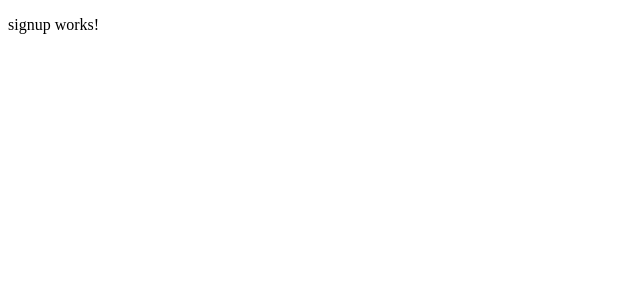
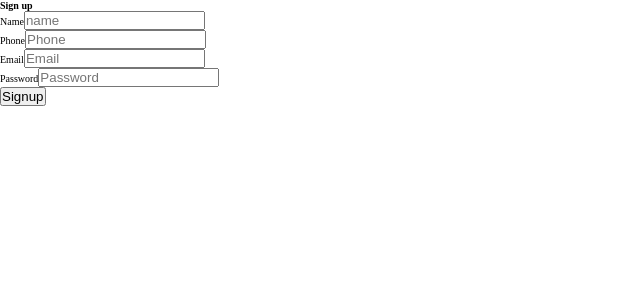
Before and after one commit to ritwickdey/sample-login-signup-form, an Angular app: page /signup in a window 1280 px wide. Shown: the top 300 px of the page, without its empty margins (0-640 px from the left). Built offline with nearby package versions, Linux system fonts and the light colour scheme.

Commit message:
skeleton

```diff
--- a/src/app/login/login.component.html
+++ b/src/app/login/login.component.html
@@ -1,3 +1,16 @@
-<p>
-  login works!
-</p>
+<div>
+  <form autocomplete="false" class="form login-form">
+    <h4>login</h4>
+    <div class="control">
+      <label for="email">Email</label>
+      <input id="email" required placeholder="Email" type="text">
+    </div>
+    <div class="control">
+      <label for="password">Password</label>
+      <input autocomplete="new-password" id="password" required placeholder="Password" type="password">
+    </div>
+    <div class="control">
+      <button type="submit">Login</button>
+    </div>
+  </form>
+</div>
--- a/src/app/signup/signup.component.html
+++ b/src/app/signup/signup.component.html
@@ -1,3 +1,24 @@
-<p>
-  signup works!
-</p>
+<div>
+  <form autocomplete="false" class="form signup-form">
+    <h4>Sign up</h4>
+    <div class="control">
+      <label for="name">Name</label>
+      <input required id="name" placeholder="name" type="text">
+    </div>
+    <div class="control">
+      <label for="phone">Phone</label>
+      <input required id="phone" placeholder="Phone" type="text">
+    </div>
+    <div class="control">
+      <label for="email">Email</label>
+      <input required id="email" placeholder="Email" type="text">
+    </div>
+    <div class="control">
+      <label for="password">Password</label>
+      <input required autocomplete="new-password" id="password" placeholder="Password" type="password">
+    </div>
+    <div class="control">
+      <button type="submit">Signup</button>
+    </div>
+  </form>
+</div>
--- a/src/styles.css
+++ b/src/styles.css
@@ -1 +1,13 @@
 /* You can add global styles to this file, and also import other style files */
+
+*,
+*::after,
+*::before {
+  margin: 0;
+  padding: 0;
+  box-sizing: border-box
+}
+
+html {
+  font-size: 62.5%
+}
```
